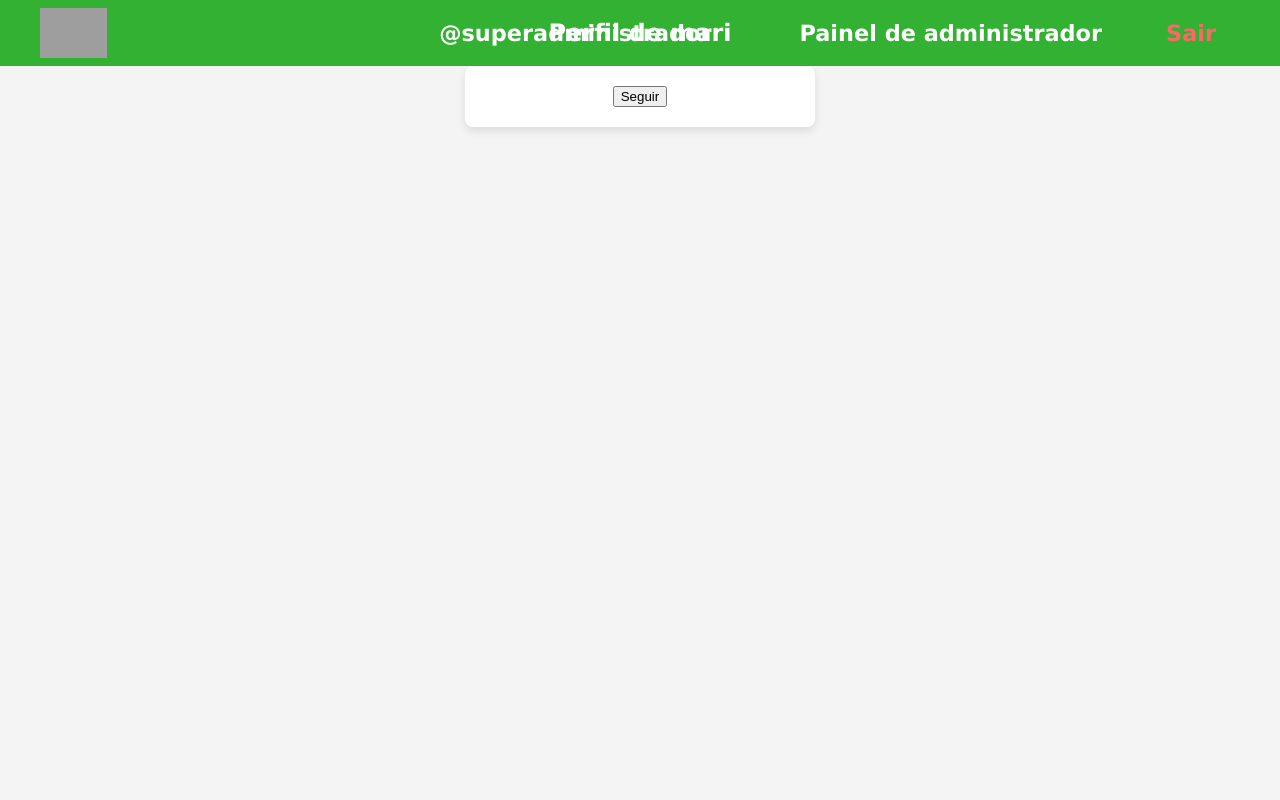
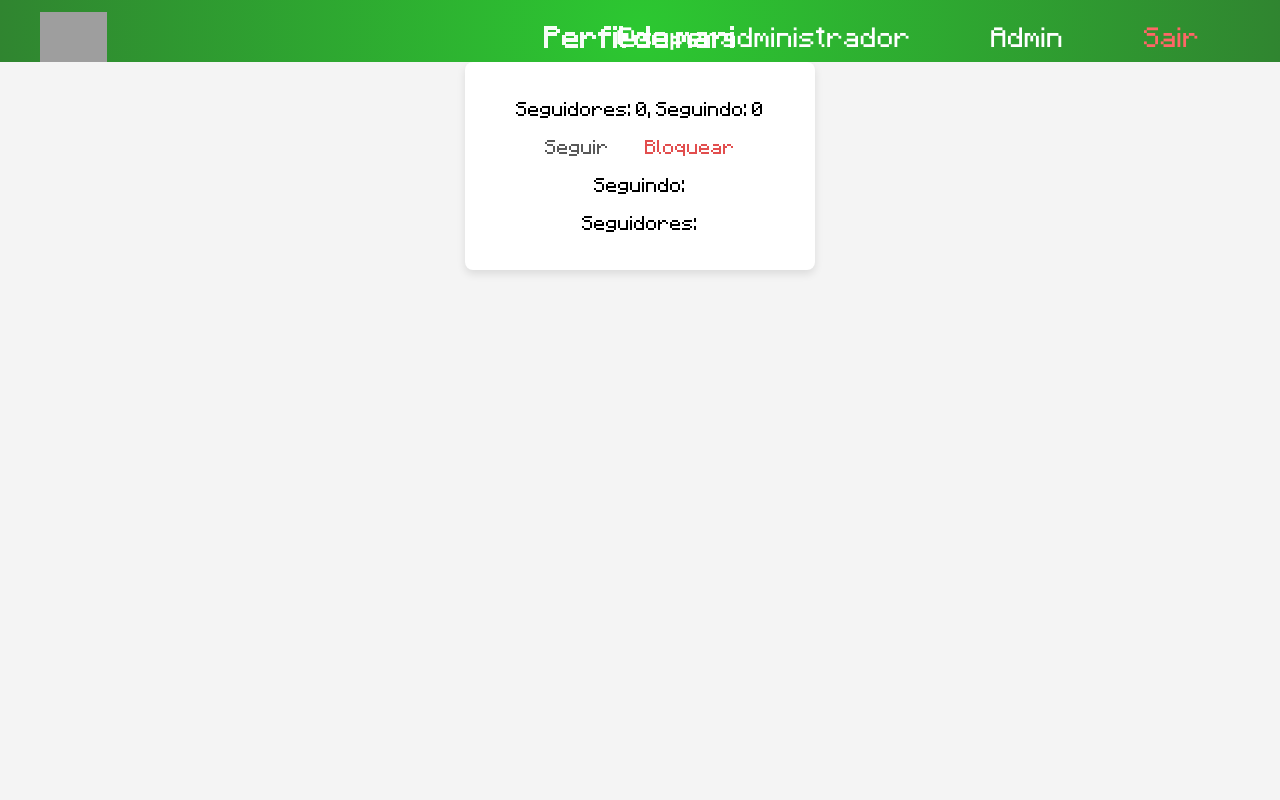
Before and after one commit to eovieira/IFSP-ARQ_-_Social_Network, a Flask app: a page that uses socialnetwork/templates/utils/perfil.html in a window 1280 px wide. Run offline with Flask 3, Linux system fonts and the light colour scheme; a user stored in the database is signed in; grey boxes are pictures that could not be loaded.

Commit message:
Atualizado sistema de bloquear

```diff
--- a/socialnetwork/main.py
+++ b/socialnetwork/main.py
@@ -96,10 +96,12 @@ def bloquear(username):
 
     bloquear_registro = Bloquear(id_bloqueador=current_user.id, id_bloqueado=usuario.id)
 
-    # Remover o follow caso exista
     seguir_registro = current_user.seguindo.filter_by(id_seguido=usuario.id).first()
     if seguir_registro:
         db.session.delete(seguir_registro)
+    seguido_por_ele = usuario.seguindo.filter_by(id_seguido=current_user.id).first()
+    if seguido_por_ele:
+        db.session.delete(seguido_por_ele)
 
     db.session.add(bloquear_registro)
     db.session.commit()
@@ -113,7 +115,7 @@ def desbloquear(username):
     usuario = Usuario.query.filter_by(username=username).first()
     if not usuario:
         flash("Usuário não encontrado", "error")
-        return redirect(url_for('index'))
+        return redirect(url_for(home))
 
     bloquear_registro = current_user.bloqueados.filter_by(id_bloqueado=usuario.id).first()
     if bloquear_registro:
@@ -160,8 +162,7 @@ def deixar_de_seguir(username):
         flash(f"Você deixou de seguir {username}.", "info")
     else:
         flash("Você não segue este usuário.", "error")
-
-    return redirect(url_for('perfil', username=current_user.username if username != current_user.username else username))
+    return redirect(url_for('perfil', username=username))
 
 @app.route('/perfil/<username>')
 @login_required
@@ -171,8 +172,16 @@ def perfil(username):
         flash("Usuário não encontrado", "error")
         return redirect(url_for('home'))
     seguindo = Usuario.query.join(Seguir, Seguir.id_seguido == Usuario.id).filter(Seguir.id_seguidor == user.id).all()
+    seguidores = Usuario.query.join(Seguir, Seguir.id_seguidor == Usuario.id).filter(Seguir.id_seguido == user.id).all()
 
-    return render_template('utils/perfil.html', user=user, seguindo=seguindo)
+    return render_template(
+        'utils/perfil.html',
+        user=user,
+        seguindo=seguindo,
+        seguidores=seguidores,
+        quantia_seguidores=user.quantia_seguidores,
+        quantia_seguindo=user.quantia_seguindo
+        )
 
 @app.route('/seguir/<int:id_usuario>', methods=['POST'])
 @login_required
--- a/socialnetwork/models.py
+++ b/socialnetwork/models.py
@@ -38,6 +38,13 @@ class Usuario(UserMixin, db.Model):
         lazy='dynamic'
     )
 
+    @property
+    def quantia_seguidores(self):
+        return self.seguidores.count()
+    @property
+    def quantia_seguindo(self):
+        return self.seguindo.count()
+
 
 class Seguir(db.Model):
     id = db.Column(db.Integer, primary_key=True)
--- a/socialnetwork/static/style.css
+++ b/socialnetwork/static/style.css
@@ -1,5 +1,10 @@
+@font-face {
+    font-family: 'Minecraftia';
+    src: url('fonts/Minecraftia-Regular.ttf');
+}
+
 body {
-    font-family: 'Lucida Sans', 'Lucida Sans Regular', 'Lucida Grande', 'Lucida Sans Unicode', Geneva, Verdana, sans-serif;
+    font-family: 'Minecraftia';
     margin: 0;
     display: flex;
     flex-direction: column;
@@ -18,8 +23,9 @@ body {
 }
 
 header {
-    padding: 1vh 0;
-    background-color: rgb(50, 177, 50);
+    padding: 1.5vh 0 0;
+    background: radial-gradient(circle, rgb(44, 200, 49), rgb(48, 133, 48));
+
     width: 100%;
     position: sticky;
     top: 0;
@@ -37,18 +43,8 @@ header {
     position: relative;
 }
 
-.center-title {
-    position: absolute;
-    left: 50%;
-    transform: translateX(-50%);
-    font-size: 2.5vh;
-    font-weight: bold;
-    color: white;
-    white-space: nowrap;
-}
-
 .logo-img {
-    height: 6vh;
+    height: 5vh;
     max-height: 50px;
 }
 
@@ -57,19 +53,18 @@ header {
     list-style: none;
     padding: 0;
     margin: 0;
-    font-size: 2.5vh;
+    font-size: 1vh;
 }
 
 .menu li {
-    font-weight: bold;
-    margin-left: 5vh;
+    margin-right: 3vh;
     color: white
 }
 
 .menu li a {
     color: white;
     text-decoration: none;
-    margin-right: 3vh;
+    margin-right: 2vh;
 }
 
 .admin_nav {
@@ -88,11 +83,11 @@ header {
     list-style: none;
     padding: 0;
     margin: 0;
-    font-size: 2.5vh;
+    font-size: 1.5vh;
 }
 
 .options li {
-    margin-right: 3vh;
+    margin-right: 1vh;
 }
 
 .options li a {
@@ -159,7 +154,7 @@ header {
     transform: translateX(-50%);
     font-size: 2.5vh;
     font-weight: bold;
-    color: white;
+    color: rgba(255, 255, 255, 0.964);
     white-space: nowrap;
 }
 
@@ -170,6 +165,8 @@ header {
 }
 
 .logo-img {
+    padding: 0;
+    margin: 0;
     height: 6vh;
     max-height: 50px;
 }
@@ -230,6 +227,35 @@ form {
     text-align: center;
     box-sizing: border-box;
     transition: all 0.3s ease;
+}
+
+form a{
+    text-decoration: none;
+    color: rgb(88, 88, 88);
+    margin: 2vh 2vh 0 2vh
+}
+
+#unfollow {
+    color: black;
+}
+
+#block {
+    color: rgb(226, 78, 78)
+}
+#block:hover {
+    color: rgb(181, 38, 38)
+}
+
+#unblock {
+    color: rgb(105, 198, 104)
+}
+#unblock:hover {
+    color: rgb(38, 181, 71)
+}
+
+form a:hover{
+    text-decoration: none;
+    color: rgba(33, 33, 33, 0.849);
 }
 
 form input[type="text"],
--- a/socialnetwork/templates/utils/perfil.html
+++ b/socialnetwork/templates/utils/perfil.html
@@ -5,7 +5,13 @@
     <meta charset="UTF-8">
     <meta name="viewport" content="width=device-width, initial-scale=1.0">
     <link rel="stylesheet" href="../static/style.css">
-    <title>Perfil de {{user.username}}</title>
+    <title>
+        {% if user.bloqueados.filter_by(id_bloqueado=current_user.id).first() %}
+            Usuário não encontrado
+        {% else %}
+            Perfil de {{ user.username }}
+        {% endif %}
+    </title>
 </head>
 
 <body>
@@ -13,15 +19,21 @@
         <div class="container">
             <img src="https://upload.wikimedia.org/wikipedia/commons/7/78/Instituto_Federal_de_S%C3%A3o_Paulo_-_Marca_Vertical_2015.svg"
                 class='logo-img'>
-            <p class='center-title'>Perfil de {{ user.username }}</p>
+            <p class='center-title'>
+                {% if user.bloqueados.filter_by(id_bloqueado=current_user.id).first() %}
+                    Usuário não encontrado
+                {% else %}
+                    Perfil de {{ user.username }}
+                {% endif %}
+            </p>
             <nav>
                 <ul class='menu'>
                     {% if current_user.is_authenticated %}
                     <li><a href="{{ url_for('perfil', username=current_user.username) }}">
-                            @{{current_user.username.lower()}}<a></a>
+                            @{{ current_user.username.lower() }}</a>
                     </li>
                     {% if current_user.cargo == 'Administrador' %}
-                    <li><a href="{{ url_for('admin_panel') }}">Painel de administrador</a></li>
+                    <li><a href="{{ url_for('admin_panel') }}">Admin</a></li>
                     {% endif %}
                     <li><a class="sair" href="{{ url_for('logout') }}">Sair</a></li>
                     {% else %}
@@ -32,34 +44,47 @@
             </nav>
         </div>
     </header>
+    <form>
+    {% if user.bloqueados.filter_by(id_bloqueado=current_user.id).first() %}
+    <p>As informações do usuário não podem ser exibidas</p>
+    {% elif current_user.bloqueados.filter_by(id_bloqueado=user.id).first() %}
+        <p>Seguidores: {{ quantia_seguidores }}, Seguindo: {{ quantia_seguindo }}</p>
+        <p>Você bloqueou {{ user.username }}</p>
+        <form>
+            <a href="{{ url_for('desbloquear', username=user.username)}}"><span id="unblock">Desbloquear</span></a>
+        </form>
 
-    {% if user.id == current_user.id %}
-    <h3>Seguindo:</h3>
-    <ul class="seguindo">
+    {% else %}
+        <p>Seguidores: {{ quantia_seguidores }}, Seguindo: {{ quantia_seguindo }}</p>
+        {% if user.id != current_user.id %}
 
-        {% for seguido in seguindo %}
-        <li>{{ seguido.username }}</li>
-        <form action="{{ url_for('deixar_de_seguir', username=seguido.username) }}" method="POST">
-            <button type=submit class="btn btn-primary">
-                {% if current_user.seguindo.filter_by(id_seguido=seguido.id).first() %}
-                Deixar de Seguir
+                {% if current_user.seguindo.filter_by(id_seguido=user.id).first() %}
+                <a href="{{ url_for('deixar_de_seguir', username=user.username)}}">Deixar de seguir</a>
+                {% else %}
+                <a href="{{ url_for('seguir', username=user.username)}}">Seguir</a>
                 {% endif %}
-            </button>
-        </form>
-        {% endfor %}
-    </ul>
+
+        {% if not current_user.bloqueados.filter_by(id_bloqueado=user.id).first() %}
+            <a href="{{ url_for('bloquear', username=user.username)}}"><span id="block">Bloquear</span></a>
+
+        {% endif %}
+        {% endif %}
+
+        <p>Seguindo:</p>
+        <ul class="seguindo">
+            {% for seguido in seguindo %}
+            <li>{{ seguido.username }}</li>
+            {% endfor %}
+        </ul>
+
+        <p>Seguidores:</p>
+        <ul class="seguidores">
+            {% for seguidor in seguidores %}
+            <li>{{ seguidor.username }}</li>
+            {% endfor %}
+        </ul>
     {% endif %}
-    {% if user.id != current_user.id %}
-    <form action="{{ url_for('seguir_usuario', id_usuario=user.id) }}" method="POST">
-        <button type="submit" class="btn btn-primary">
-            {% if current_user.seguindo.filter_by(id_seguido=user.id).first() %}
-            Deixar de seguir
-            {% else %}
-            Seguir
-            {% endif %}
-        </button>
     </form>
-    {% endif %}
 </body>
 
 </html>
```
Also changed, not shown: instance/database.db, socialnetwork/static/fonts/Minecraftia-Regular.ttf (added).
